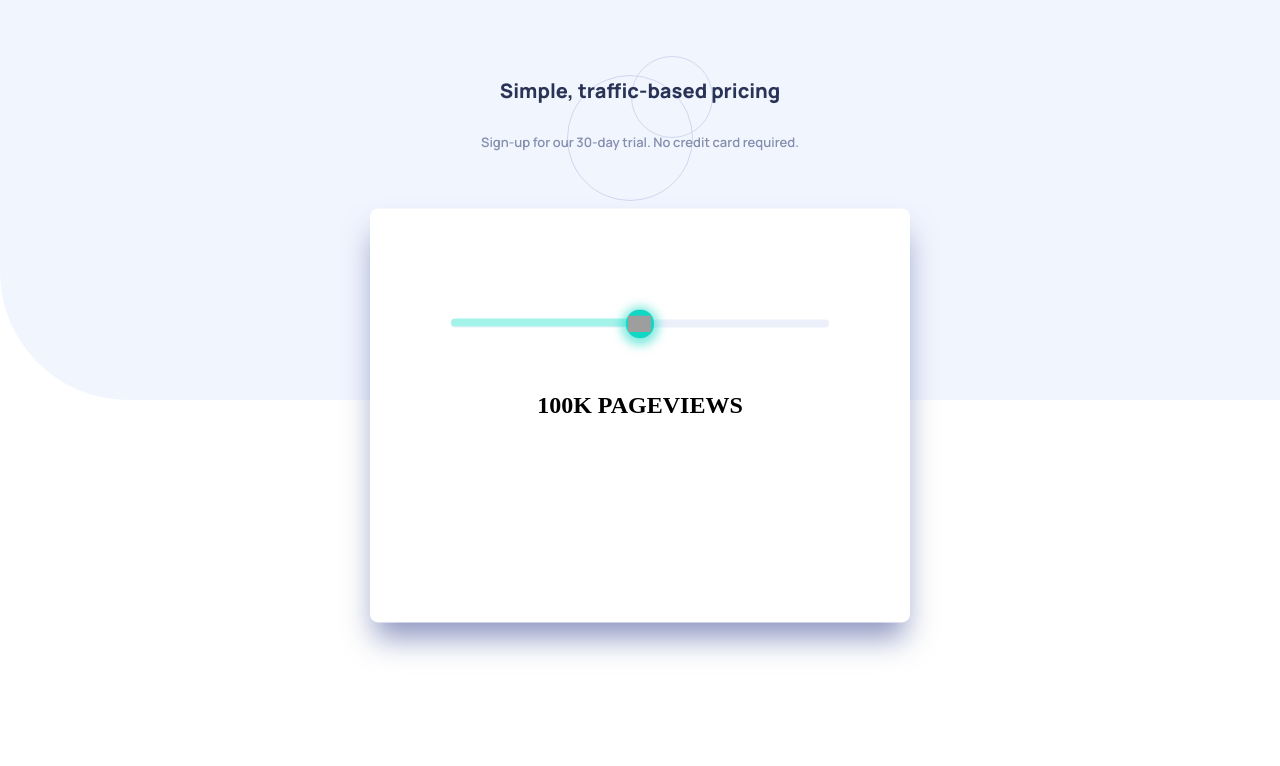
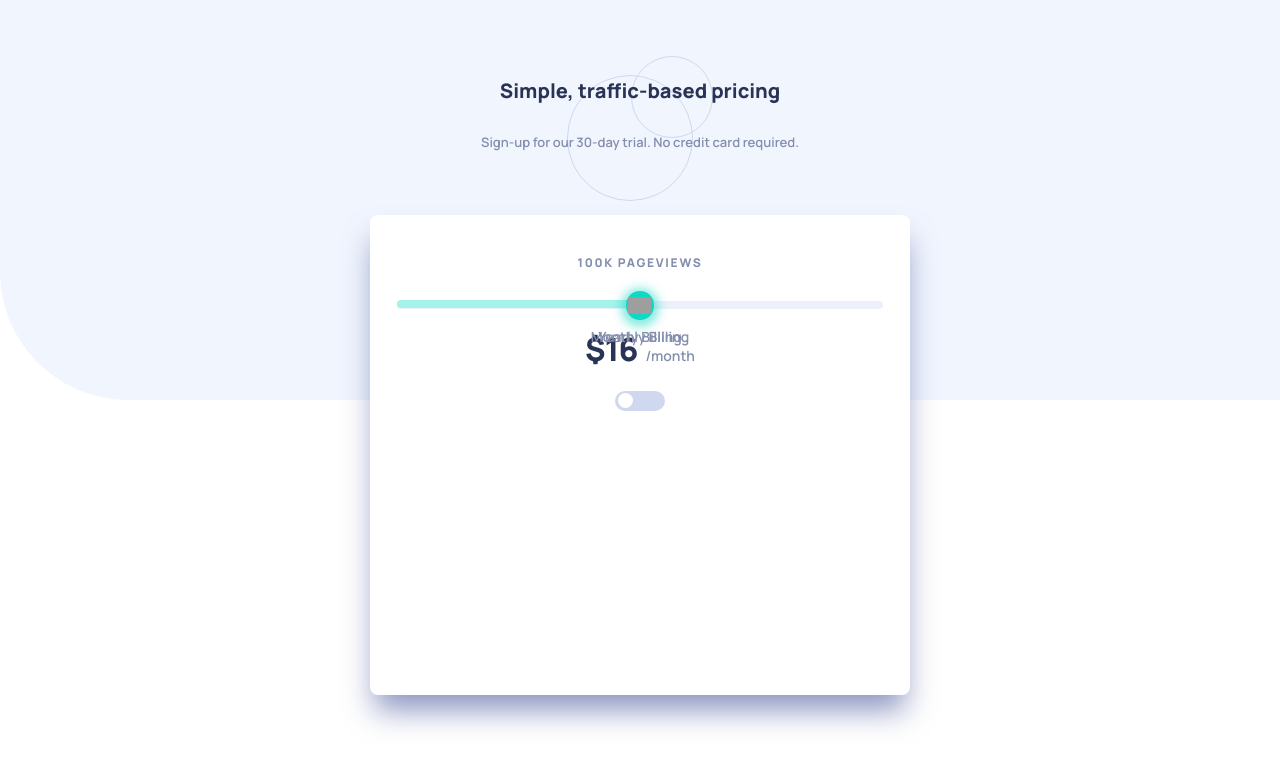
Before and after one commit to xevsur/Pricing-App, a React (Vite) app: page / in a window 1280 px wide. Shown: the top 766 px of the page. Built offline with nearby package versions, Linux system fonts and the light colour scheme.

Commit message:
yearly billing button functionality done

```diff
--- a/src/App.css
+++ b/src/App.css
@@ -69,11 +69,49 @@ body {
   align-items: center;
   flex-direction: column;
   width: 89%;
-  height: 25.875rem;
+  height: 60%;
   min-height: 25.875rem;
   border-radius: 0.5rem;
   background: #fff;
   box-shadow: 0px 20px 30px -5px rgba(127, 137, 185, 0.9);
   transform: translateY(10%);
   max-width: 33.75rem;
+  position: relative;
 }
+.PricingForm h2 {
+  color: #848ead;
+  text-align: center;
+  font-family: "Manrope";
+  font-size: 0.75rem;
+  font-style: normal;
+  font-weight: 800;
+  line-height: normal;
+  letter-spacing: 0.10713rem;
+  text-transform: uppercase;
+  position: absolute;
+  top: 1.8rem;
+}
+
+.PricingForm p {
+  position: absolute;
+  color: #848ead;
+  text-align: center;
+  font-family: Manrope;
+  font-size: 0.875rem;
+  font-style: normal;
+  line-height: normal;
+  padding: 0;
+  margin: 0;
+  top: 7rem;
+}
+.PricingForm p span {
+  color: #293356;
+  text-align: right;
+  font-family: "Manrope";
+  font-size: 2rem;
+  font-style: normal;
+  font-weight: 800;
+  line-height: normal;
+  letter-spacing: -0.05rem;
+  padding-right: 0.5rem;
+}
--- a/src/App.tsx
+++ b/src/App.tsx
@@ -1,12 +1,40 @@
 import React, { useState } from "react";
 import "./App.css";
 import PriceSlider from "./components/PriceSlider";
+import CheckBox from "./components/CheckBox";
+
+const calculatePrice = (sliderValue: number, isDiscounted: boolean): number => {
+  let price = 0;
+  if (sliderValue === 1) {
+    price = 8;
+  } else if (sliderValue === 2) {
+    price = 12;
+  } else if (sliderValue === 3) {
+    price = 16;
+  } else if (sliderValue === 4) {
+    price = 24;
+  } else if (sliderValue === 5) {
+    price = 36;
+  }
+  if (!isDiscounted) {
+    price = ((price * 12) / 4) * 3;
+  }
+  return price;
+};
 
 function App() {
   const [sliderValue, setSliderValue] = useState(3);
   const [h2Text, setH2Text] = useState("100K PAGEVIEWS");
+  const [price, setPrice] = useState(16);
+  const [isLeft, setDiscount] = useState(true);
 
-  const handleSliderChange = (newValue: React.SetStateAction<number>) => {
+  const handleCheckbox = () => {
+    setDiscount(!isLeft);
+    const newPrice = calculatePrice(sliderValue, !isLeft);
+    setPrice(newPrice);
+  };
+
+  const handleSliderChange = (newValue: number) => {
     setSliderValue(newValue);
 
     if (newValue === 1) {
@@ -20,6 +48,8 @@ function App() {
     } else if (newValue === 5) {
       setH2Text("1M PAGEVIEWS");
     }
+    const newPrice = calculatePrice(newValue, isLeft);
+    setPrice(newPrice);
   };
 
   return (
@@ -32,6 +62,13 @@ function App() {
       <div className="PricingForm">
         <h2>{h2Text}</h2>
         <PriceSlider value={sliderValue} onChange={handleSliderChange} />
+        <p className="Price">
+          <span>${price}</span>
+          {isLeft ? "/month" : "/year"}
+        </p>
+        <p>Monthly Billing</p>
+        <CheckBox isLeft={isLeft} handleCheckbox={handleCheckbox} />
+        <p>Yearly Billing</p>
       </div>
     </div>
   );
--- /dev/null
+++ b/src/components/CheckBox.css
@@ -0,0 +1,61 @@
+.CheckBox {
+  position: absolute;
+  top: 11rem;
+  display: flex;
+  cursor: pointer;
+  width: 50px;
+  height: 20px;
+  background-color: #ccc;
+  border-radius: 20px;
+  transition: background-color 0.3s;
+  -webkit-tap-highlight-color: transparent;
+}
+
+.CheckBox.left {
+  background-color: #cfd8ef;
+}
+
+.CheckBox.right {
+  background-color: #10d8c4;
+}
+
+.slider {
+  width: 15px;
+  height: 15px;
+  background-color: #fff;
+  border-radius: 50%;
+  transition: transform 0.3s;
+  align-self: center;
+  margin-left: 3px;
+}
+
+.CheckBox.left .slider {
+  transform: translateX(0);
+}
+
+.CheckBox.right .slider {
+  transform: translateX(30px);
+}
+
+#monthP {
+  color: #848ead;
+  text-align: center;
+  font-family: "Manrope";
+  font-size: 0.75rem;
+  font-style: normal;
+  font-weight: 600;
+  line-height: normal;
+}
+
+#yearP {
+  position: absolute;
+  color: #848ead;
+  font-family: "Manrope";
+  font-size: 0.75rem;
+  font-style: normal;
+  font-weight: 600;
+  line-height: normal;
+  transform: translateX(-100px);
+  top: 0;
+  max-width: 100%;
+}
--- /dev/null
+++ b/src/components/CheckBox.tsx
@@ -0,0 +1,20 @@
+import React from "react";
+import "./CheckBox.css";
+
+interface CheckBoxProps {
+  isLeft: boolean;
+  handleCheckbox: () => void;
+}
+
+const CheckBox = ({ isLeft, handleCheckbox }: CheckBoxProps) => {
+  return (
+    <div
+      className={`CheckBox ${isLeft ? "left" : "right"}`}
+      onClick={handleCheckbox}
+    >
+      <div className="slider"></div>
+    </div>
+  );
+};
+
+export default CheckBox;
--- a/src/components/PriceSlider.css
+++ b/src/components/PriceSlider.css
@@ -1,7 +1,7 @@
 .range-slider-container {
-  position: relative;
-  width: 70%;
-  transform: translateY(-700%);
+  position: absolute;
+  width: 90%;
+  top: 5rem;
 }
 
 .range-slider {
```
